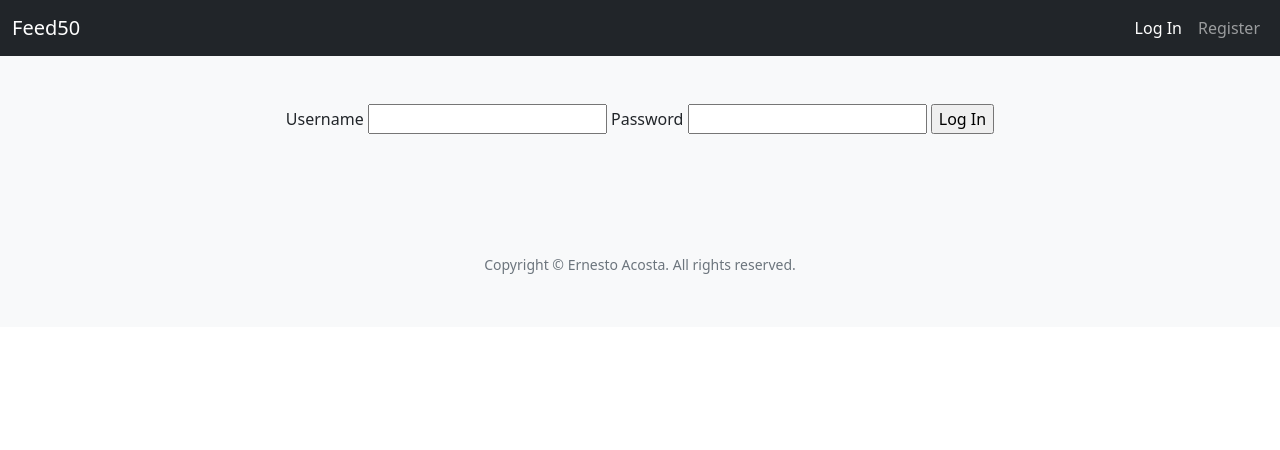
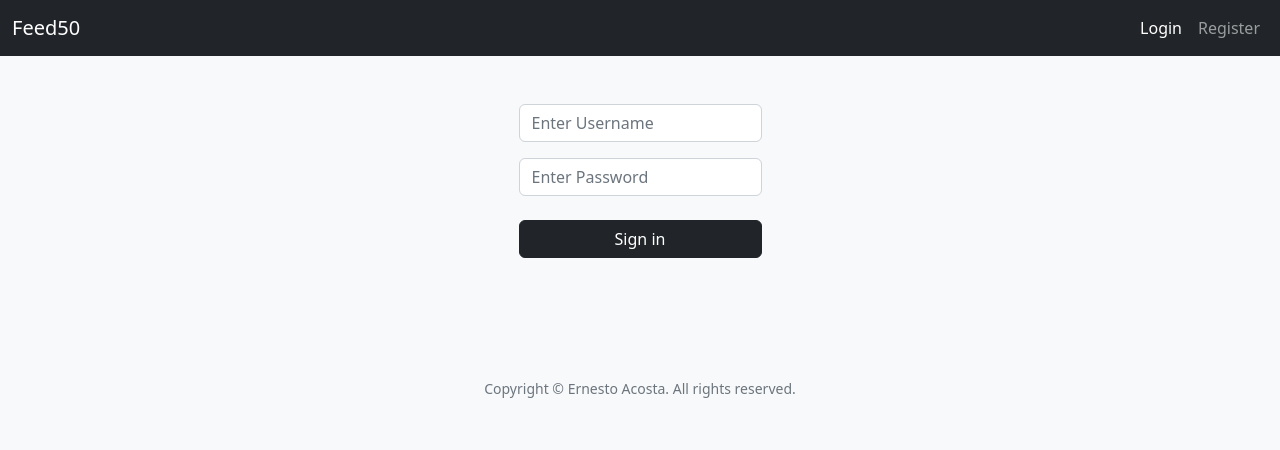
Before and after one commit to ernest0994/feed50, a Flask app: page /auth/login in a window 1280 px wide. Shown: the top 450 px of the page. Run offline with Flask 2, Linux system fonts and the light colour scheme.

Commit message:
Modifying login styles + integrating alerts

```diff
--- a/auth.py
+++ b/auth.py
@@ -14,7 +14,7 @@ policy = PasswordPolicy.from_names(
     uppercase=1,  # need min. 2 uppercase letters
     numbers=1,  # need min. 2 digits
     special=1,  # need min. 2 special characters
-    strength=0.66
+    strength=0.5
 )
 
 bp = Blueprint('auth', __name__, url_prefix='/auth')
@@ -82,7 +82,7 @@ def login():
             session['user_id'] = user['id']
             return redirect(url_for('index'))
 
-        flash(error)
+        flash(error, 'error')
 
     return render_template('auth/login.html')
 
--- /dev/null
+++ b/static/login.js
@@ -0,0 +1,17 @@
+(() => {
+  'use strict';
+
+  // Fetch all the forms we want to apply custom Bootstrap validation styles to
+  const forms = document.querySelectorAll('.needs-validation');
+
+  // Loop over them and prevent submission
+  Array.prototype.slice.call(forms).forEach((form) => {
+    form.addEventListener('submit', (event) => {
+      if (!form.checkValidity()) {
+        event.preventDefault();
+        event.stopPropagation();
+      }
+      form.classList.add('was-validated');
+    }, false);
+  });
+})();
--- a/templates/auth/login.html
+++ b/templates/auth/login.html
@@ -5,11 +5,28 @@
 {% endblock %}
 
 {% block content %}
-    <form method="post">
-        <label for="username">Username</label>
-        <input name="username" id="username" required>
-        <label for="password">Password</label>
-        <input type="password" name="password" id="password" required>
-        <input type="submit" value="Log In">
-    </form>
+    <div class="row justify-content-center">
+        <div class="col-sm-3 text-start">
+            <form method="post" class="needs-validation" novalidate>
+                <div class="mb-3 form-outline">
+                    <input type="text" class="form-control" id="username" name="username" placeholder="Enter Username"
+                           required>
+                    <div class="invalid-feedback">
+                        Please choose a username.
+                    </div>
+                </div>
+                <div class="mb-3">
+                    <input type="password" class="form-control" id="password" name="password"
+                           placeholder="Enter Password" required>
+                    <div class="invalid-feedback">
+                        Please type a password.
+                    </div>
+                </div>
+                <div class="text-center mt-4 d-grid gap-2">
+                    <button type="submit" class="btn btn-dark">Sign in</button>
+                </div>
+            </form>
+        </div>
+    </div>
+    <script src="{{ url_for('static', filename='login.js') }}"></script>
 {% endblock %}
--- a/templates/auth/register.html
+++ b/templates/auth/register.html
@@ -30,7 +30,7 @@
                     </div>
                 </div>
                 <div class="text-center mt-4 d-grid gap-2">
-                    <button type="submit" class="btn btn-dark">Register</button>
+                    <button type="submit" class="btn btn-dark">Create Account</button>
                 </div>
             </form>
         </div>
--- a/templates/base.html
+++ b/templates/base.html
@@ -29,13 +29,13 @@
         <div class="collapse navbar-collapse" id="navbarSupportedContent">
             <ul class="navbar-nav ms-auto mb-2 mb-lg-0">
                 {% if g.user %}
-                    <li class="nav-item"><span>{{ g.user['username'] }}</span>
+                    <li class="nav-item"><a class="nav-link disabled text-primary" href="#" aria-disabled="true">{{ g.user['username'] }}</a>
                     <li class="nav-item">
-                        <a class="nav-link" href="{{ url_for('auth.logout') }}">Log In</a>
+                        <a class="nav-link" href="{{ url_for('auth.logout') }}">Logout</a>
                     </li>
                 {% else %}
                     <li class="nav-item">
-                        <a class="nav-link" href="{{ url_for('auth.login') }}">Log In</a>
+                        <a class="nav-link" href="{{ url_for('auth.login') }}">Login</a>
                     </li>
                     <li class="nav-item">
                         <a class="nav-link" href="{{ url_for('auth.register') }}">Register</a>
```
